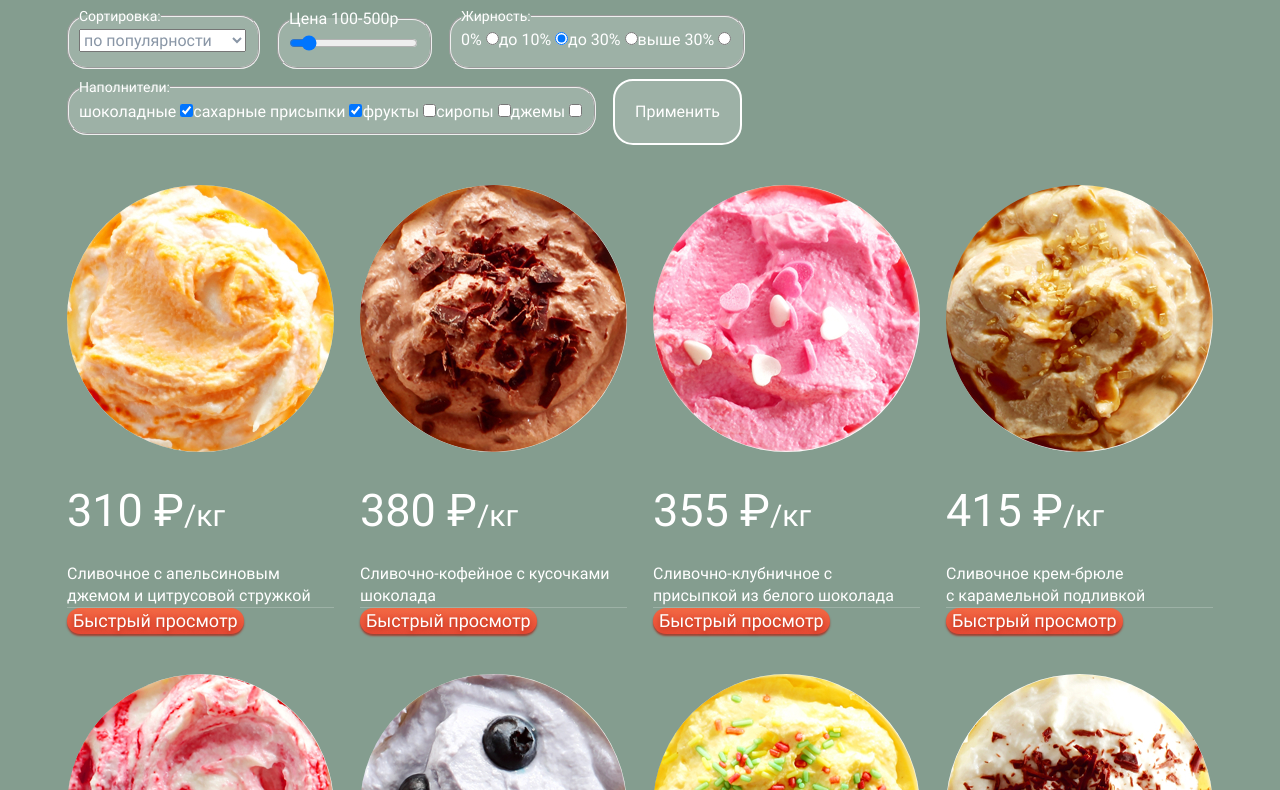
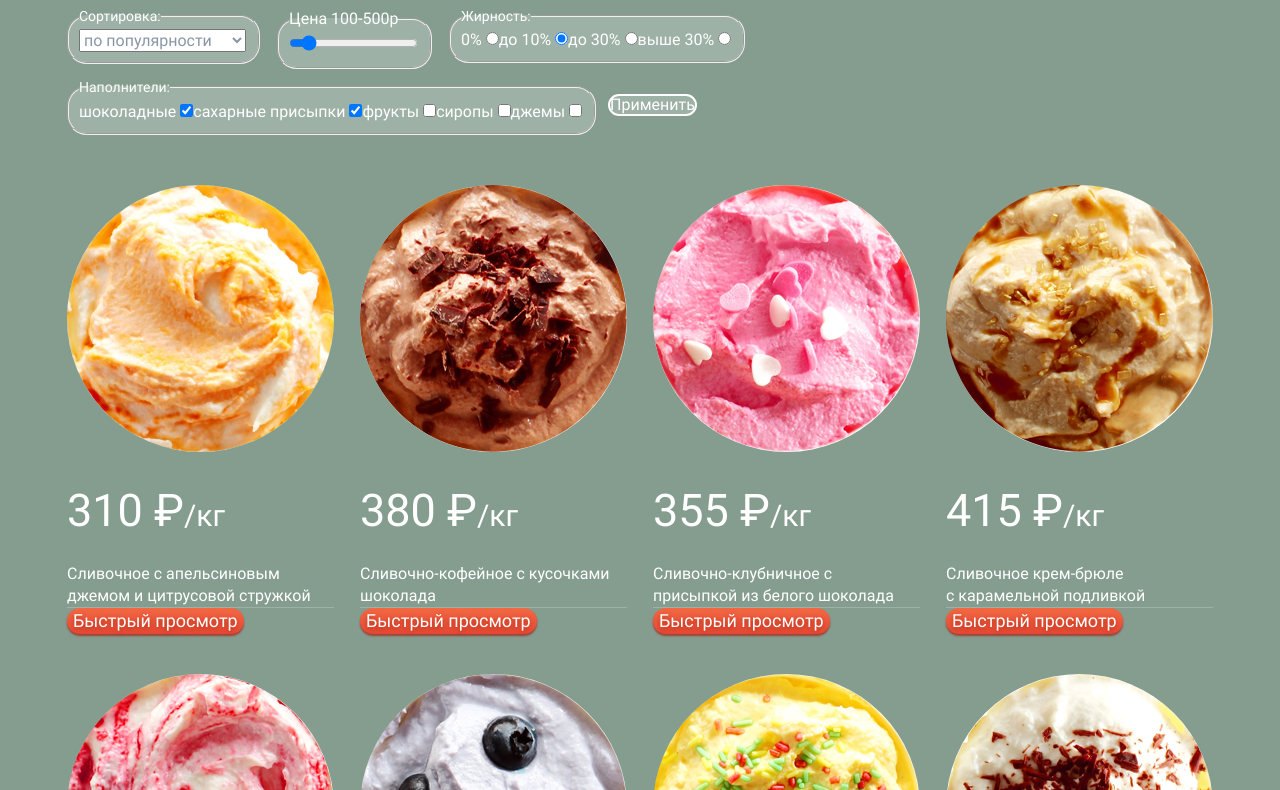
Before and after one commit to aendnn/project, a plain HTML site: page catalog.html in a window 1280 px wide. Shown: the part 620-1410 px from the top of the page. Drawn offline with Linux system fonts and the light colour scheme.

Commit message:
правки ебучки

```diff
--- a/css/style.css
+++ b/css/style.css
@@ -84,9 +84,6 @@ h2, h3 {
 
 .page-body {
   min-height: 100%;
-  display: grid;
-  grid-template-rows: min-content 1fr min-content;
-  align-content: start;
   /* выравнивает по верху */
 }
 
@@ -104,6 +101,9 @@ h2, h3 {
   width: 1146px;
   margin: 0 auto;
   padding: 0 27px;
+  display: grid;
+  grid-template-rows: min-content 1fr min-content;
+  align-content: start;
 }
 
 .main-navigation {
@@ -931,7 +931,7 @@ li .slider-button {
   width: 869px;
   display: flex;
   flex-wrap: wrap;
-  align-items: space-between;
+  align-items: flex-start;
 }
 
 .filter-group {
@@ -940,7 +940,6 @@ li .slider-button {
   margin-left: 15px;
   display: flex;
   flex-wrap: wrap;
-  align-items: space-between;
   padding-left: 10px;
   margin-bottom: 10px;
 }
@@ -986,6 +985,7 @@ li .slider-button {
   font-weight: 500;
   font-size: 16px;
   line-height: 18px;
+  margin-bottom: 0;
 }
 
 .filter-button {
@@ -995,8 +995,9 @@ li .slider-button {
   color: var(--basic-white);
   border: 2px solid #FFFFFF;
   border-radius: 20px;
-  margin-left: 15px;
-  padding: 20px;
+  margin-left: 10px;
+  margin-top: 15px;
+  padding: 0;
 }
 
 .filter-button:hover {
```
